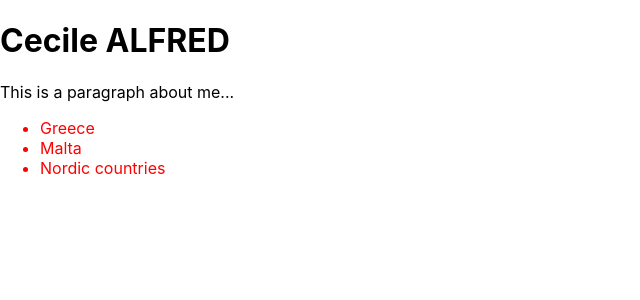
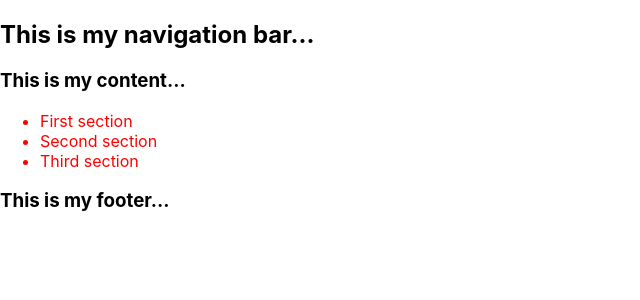
Before and after one commit to SoundOfSun/react-for-beginners, a React (Create React App) app: page / in a window 1280 px wide. Shown: the top 300 px of the page, without its empty margins (0-640 px from the left). Built offline with nearby package versions, Linux system fonts and the light colour scheme.

Commit message:
Parent Child Component Practice - created our basic higher components Navbar MainContent and Footer to star the tree of our app

```diff
--- a/src/App.js
+++ b/src/App.js
@@ -1,16 +1,23 @@
 // we import the React library to enable the use of JSX
 import React from 'react'
 import './App.css'
+// we import footer to be able to render an instance of it
+// this is how we render children components inside parents components!
+import Footer from './components/Footer'
+import Navbar from './components/Navbar'
+import MainContent from './components/MainContent'
 
+// We want this App "root" component to be a table of contents
+// --> filled with higher components (<Header />, <Main />, <Footer/>)
 function App() {
   return (
     // We cannot render two adjacent elements.
     // A workaround is to wrap them in a parent <div>
-    <ul>
-      <li>Item 1</li>
-      <li>Item 2</li>
-      <li>Item 3</li>
-    </ul>
+    <div>
+      <Navbar />
+      <MainContent />
+      <Footer />
+    </div>
   )
 }
 
--- /dev/null
+++ b/src/components/Footer.js
@@ -0,0 +1,12 @@
+// we import the React library to enable the use of JSX
+import React from 'react'
+
+function Footer() {
+	return (
+		<footer>
+			<h3>This is my footer...</h3>
+		</footer>
+	)
+}
+
+export default Footer
--- /dev/null
+++ b/src/components/MainContent.js
@@ -0,0 +1,17 @@
+// we import the React library to enable the use of JSX
+import React from 'react'
+
+function MainContent() {
+	return (
+		<nav>
+			<h3>This is my content...</h3>
+			<ul>
+				<li>First section</li>
+				<li>Second section</li>
+				<li>Third section</li>
+			</ul>
+		</nav>
+	)
+}
+
+export default MainContent
--- a/src/components/MyInfo.js
+++ /dev/null
@@ -1,18 +0,0 @@
-// we import the React library to enable the use of JSX
-import React from 'react'
-
-function MyInfo() {
-	return (
-		<div>
-			<h1>Cecile ALFRED</h1>
-			<p>This is a paragraph about me...</p>
-			<ul>
-				<li>Greece</li>
-				<li>Malta</li>
-				<li>Nordic countries</li>
-			</ul>
-		</div>
-	)
-}
-
-export default MyInfo
--- /dev/null
+++ b/src/components/Navbar.js
@@ -0,0 +1,12 @@
+// we import the React library to enable the use of JSX
+import React from 'react'
+
+function Navbar() {
+	return (
+		<nav>
+			<h1>This is my navigation bar...</h1>
+		</nav>
+	)
+}
+
+export default Navbar
```
Also changed, not shown: src/index.js (+4 -6 lines).
